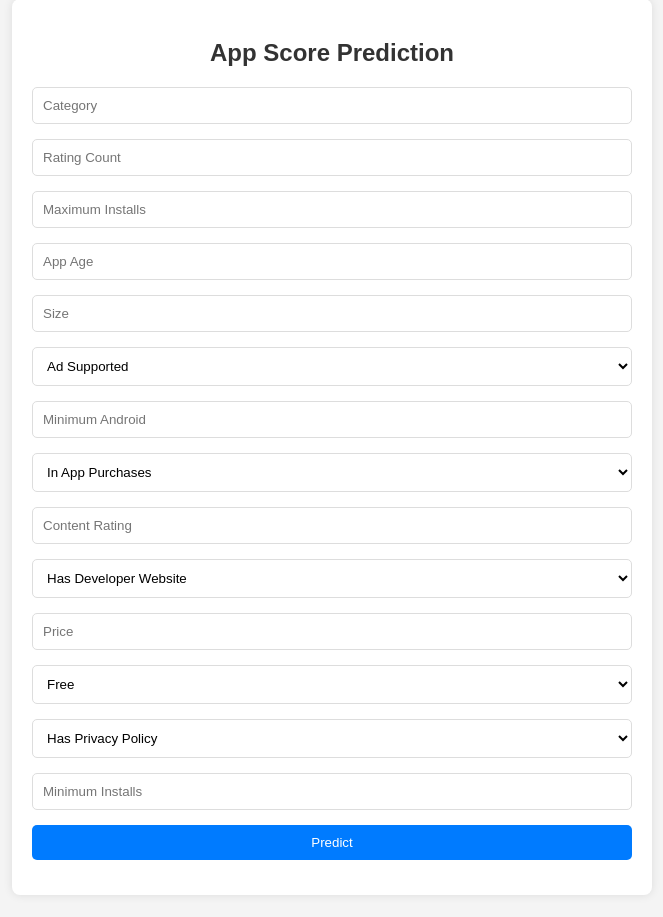
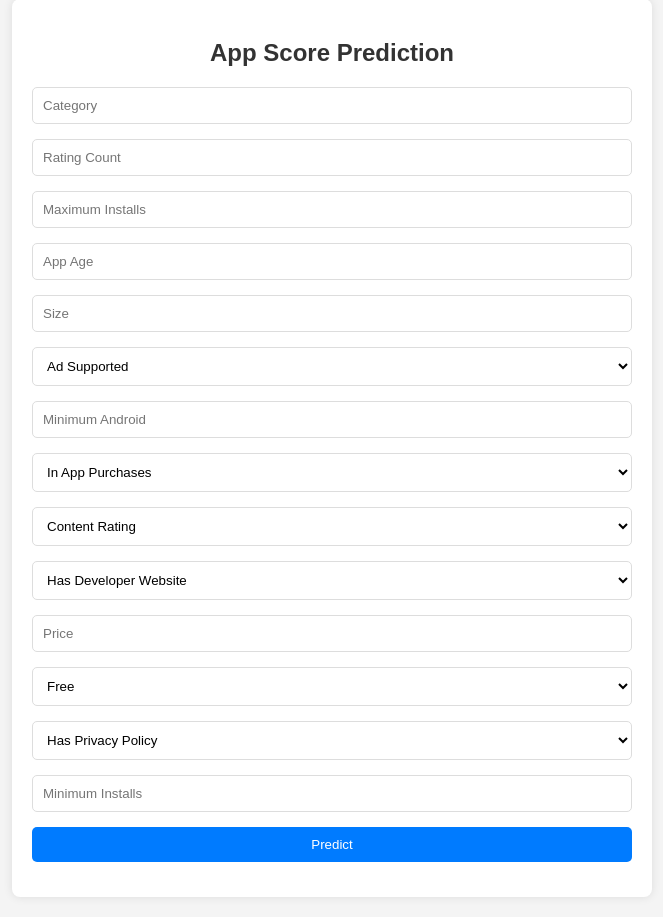
Before and after one commit to NatsuD99/Google_Play_Store, a Flask app: page / in a window 1280 px wide. Shown: the part 21-938 px from the top of the page, without its empty margins (308-971 px from the left). Before the commit the page ends 881 px from the top, so only its background shows below. Run offline with Flask 3, Linux system fonts and the light colour scheme.

Commit message:
Updated content rat and steps

```diff
--- a/ratpred/templates/index.html
+++ b/ratpred/templates/index.html
@@ -59,9 +59,10 @@
         <h2>App Score Prediction</h2>
         <form action="/predict" method="post">
             <input type="text" name="Category" placeholder="Category" required />
+
             <input type="number" name="Rating Count" placeholder="Rating Count" required />
-            <input type="number" name="Maximum Installs" placeholder="Maximum Installs" required />
-            <input type="number" name="App Age" placeholder="App Age" required />
+            <input type="number" name="Maximum Installs" placeholder="Maximum Installs" step="10" required />
+            <input type="number" name="App Age" placeholder="App Age" step="0.01" required />
             <input type="number" name="Size" placeholder="Size" required />
 
             <select name="Ad Supported" required>
@@ -78,7 +79,15 @@
                 <option value="0">No</option>
             </select>
 
-            <input type="number" name="Content Rating" placeholder="Content Rating" required />
+            <select name = "Content Rating" required>
+                <option value="">Content Rating</option>
+                <option value="Everyone">Everyone</option>
+                <option value="Teen">Teen</option>
+                <option value="10+">Everyone 10+</option>
+                <option value="17+">Mature 17+</option>
+                <option value="18+">Adults only 18+</option>
+                <option value="Unrated">Unrated</option>
+            </select>
 
             <select name="Has Developer Website" required>
                 <option value="">Has Developer Website</option>
@@ -100,7 +109,7 @@
                 <option value="0">No</option>
             </select>
 
-            <input type="number" name="Minimum Installs" placeholder="Minimum Installs" required />
+            <input type="number" name="Minimum Installs" placeholder="Minimum Installs" step="10" required />
 
             <button type="submit">Predict</button>
         </form>
```
